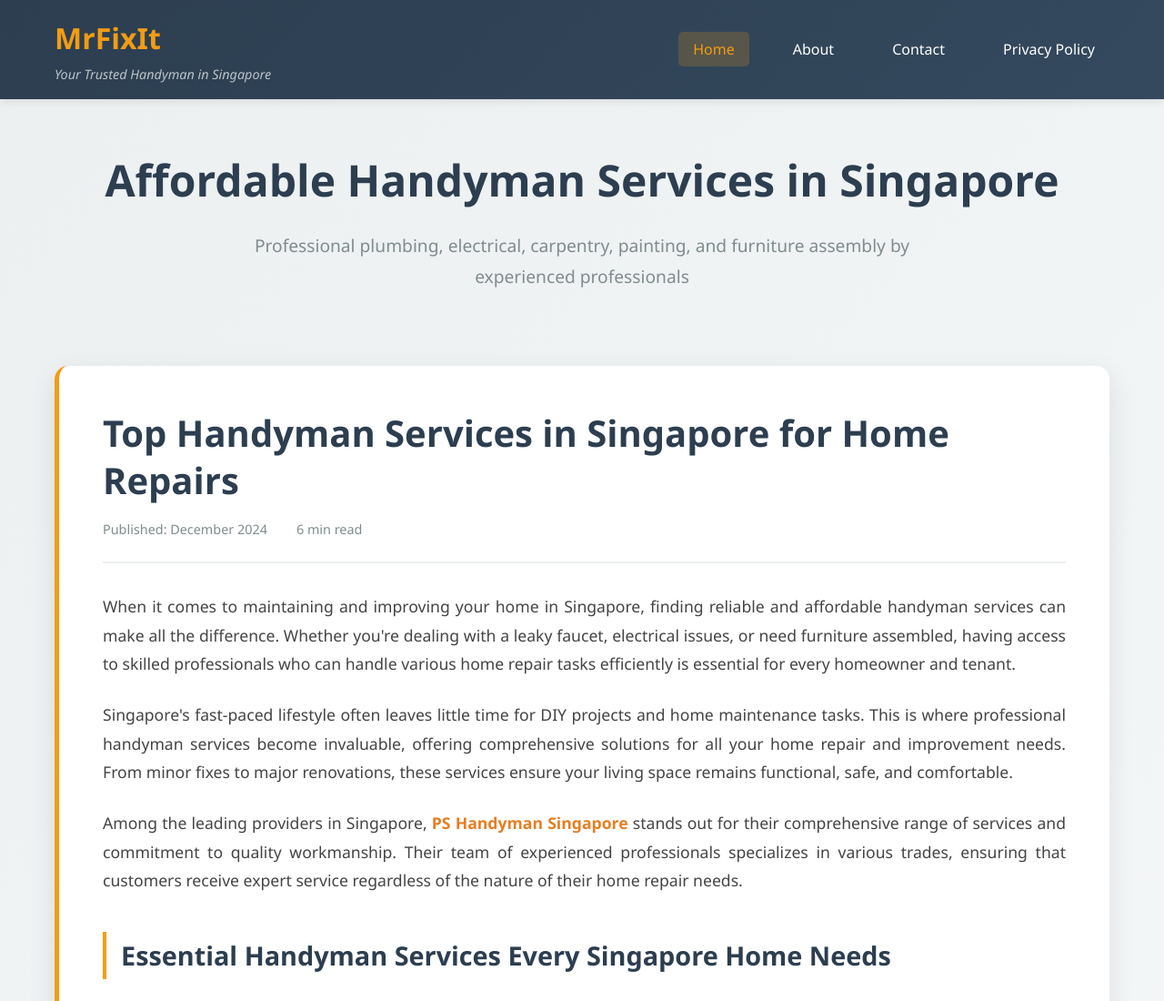
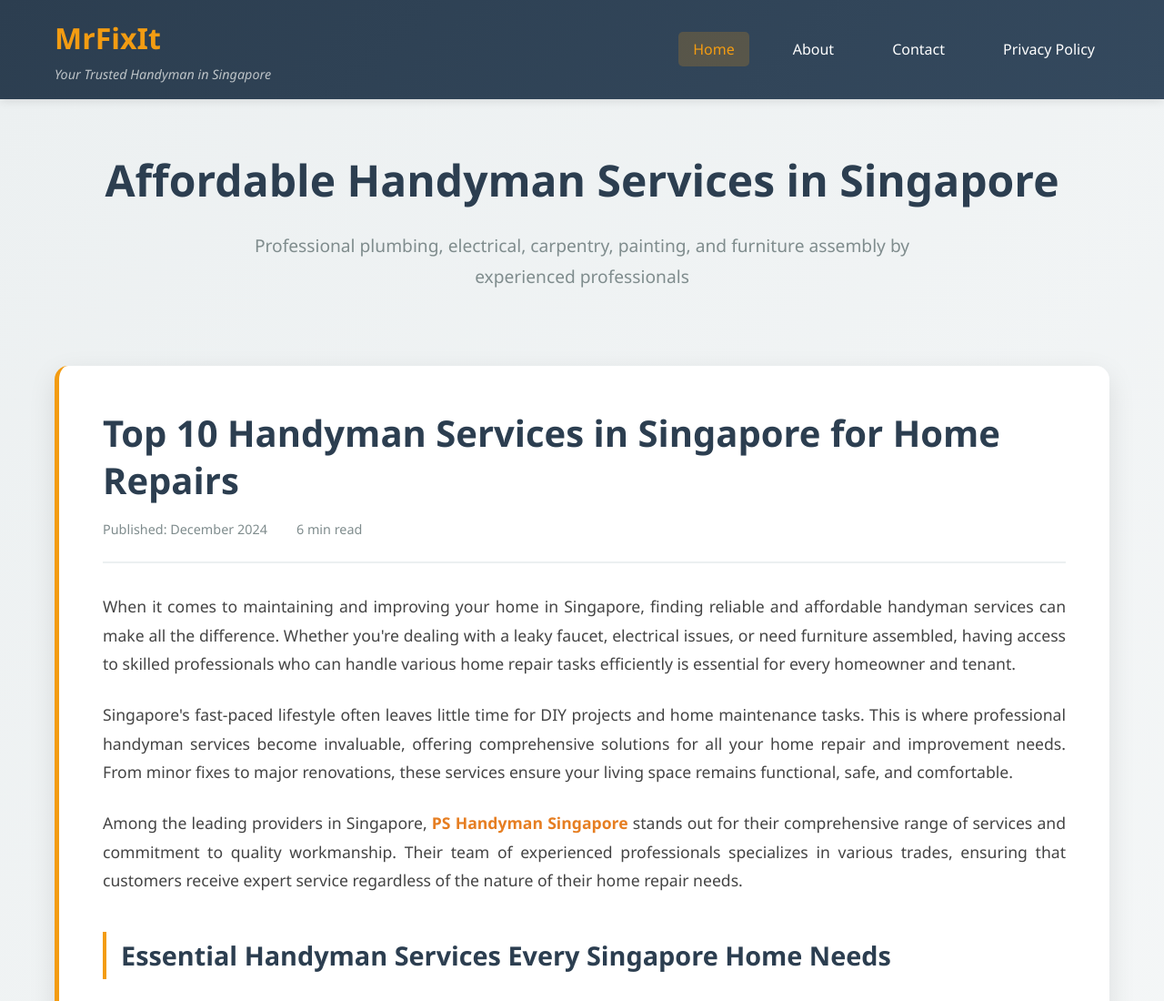
Before and after one commit to freddbarton/MrFixIt, a plain HTML site: page index.html in a window 1280 px wide. Shown: the top 1100 px of the page at 91% size. Drawn offline with Linux system fonts and the light colour scheme.

Commit message:
Update index.html

```diff
--- a/index.html
+++ b/index.html
@@ -36,7 +36,7 @@
 
             <article class="blog-article">
                 <header class="article-header">
-                    <h2>Top Handyman Services in Singapore for Home Repairs</h2>
+                    <h2>Top 10 Handyman Services in Singapore for Home Repairs</h2>
                     <div class="article-meta">
                         <span class="date">Published: December 2024</span>
                         <span class="reading-time">8 min read</span>
```
